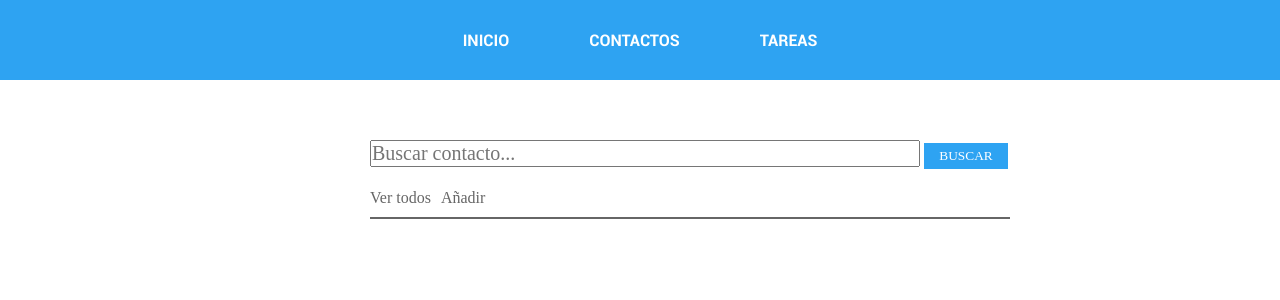
After one commit to CiprianNica/Django, a Django app: page /contact/ in a window 1280 px wide; the page is wider, and only the part inside the window is pictured. The commit adds this page. Shown: the top 300 px of that part. Run offline with Django 4.2, Linux system fonts and the light colour scheme; data that the repository does not hold is empty.

Commit message:
buscador y listas

```diff
--- a/agenda/contact/views.py
+++ b/agenda/contact/views.py
@@ -3,6 +3,11 @@ from .models import Contact
 from .forms import ContactForm
 from django.contrib import messages
 
+""" def index(request):
+    contacts = Contact.objects.all()
+    contexto = {'contacts':contacts}
+    return render(request, 'contact/index.html', contexto)
+ """
 def index(request):
     #contacts = Contact.objects.all()
     contacts = Contact.objects.filter(name__contains=request.GET.get('search',''))
--- a/agenda/static/css/style.css
+++ b/agenda/static/css/style.css
@@ -55,6 +55,7 @@ nav ul li a {
     color: white;
     text-transform: uppercase;
     font-family: var(--font-main);
+    padding: 10px;
 }
 nav ul li a:hover{
     color: var(--color-text);
@@ -84,7 +85,7 @@ main{
     align-items: center;
 }
 .btn{
-    padding: 5px 10px;
+    padding: 10px 5px;
     text-align: center;
     text-decoration: none;
 }
@@ -92,7 +93,7 @@ main{
     background-color: var(--color-botton);
     color: var(--color-text);
 }
-.btn:hover{
+.btn-detail:hover{
     background-color: var(--color-text);
     color: white;
 }
@@ -113,22 +114,28 @@ main{
     color: white;
 }
 .search{
-    margin: 15px;
+    margin: 10px;
     width: 50%;
 }
 .search-bar{
-    padding: 0px;
-    width: 80%;
-    font-size: 15px;
+    width: 86%;
+    font-size: 20px;
 }
 .search-bar:hover{
     background-color: var(--color-text);
     color: white;
 }
-.btn-search{
-    width: 19%;
+.search-btn{
+    width: 13%;
+    padding: 5px;
+    background-color: var(--color-primary);
+    color: white;
+    outline: none;
+    border: 0;
+    box-shadow: 0;
+    cursor: pointer;
 }
-.btn-search:hover{
+.search-btn:hover{
     background-color: var(--color-text);
     color: white;
 }
--- /dev/null
+++ b/agenda/templates/contact/index.html
@@ -0,0 +1,26 @@
+{% extends 'layout/base.html' %}
+{% block 'title' %} Contactos {% endblock %}
+{% block 'content' %}
+
+<form class="search" action="{% url 'contact' %}" method="GET">
+    <input type="text" name="search" class="search-bar" placeholder="Buscar contacto...">
+    <input type="submit" value="BUSCAR" class="search-btn">
+</form>
+<span class="aux-btns">
+    <a href="{% url 'contact' %}">Ver todos</a>
+    <a href="#">Añadir</a>
+</span>
+
+    <ul class="list">
+        {% for contact in contacts %}
+            <li>
+                {{ contact.name }}
+                <span>
+                    <a href=""class="btn btn-detail">Ver</a>
+                    <a href="" class="btn btn-delete">Borrar</a>
+                    <a href="" class="btn btn-edit">Editar</a>
+                </span>
+            </li>
+        {% endfor %}
+    </ul>
+{% endblock %}
--- a/agenda/templates/index.html
+++ b/agenda/templates/index.html
@@ -1,5 +1,5 @@
 {% extends 'layout/base.html' %}
 
 {% block 'content' %}
-    <h1>Bienvenido</h1>
+    <h1>Bienvenido a tu gestor personal</h1>
 {% endblock %}
```
